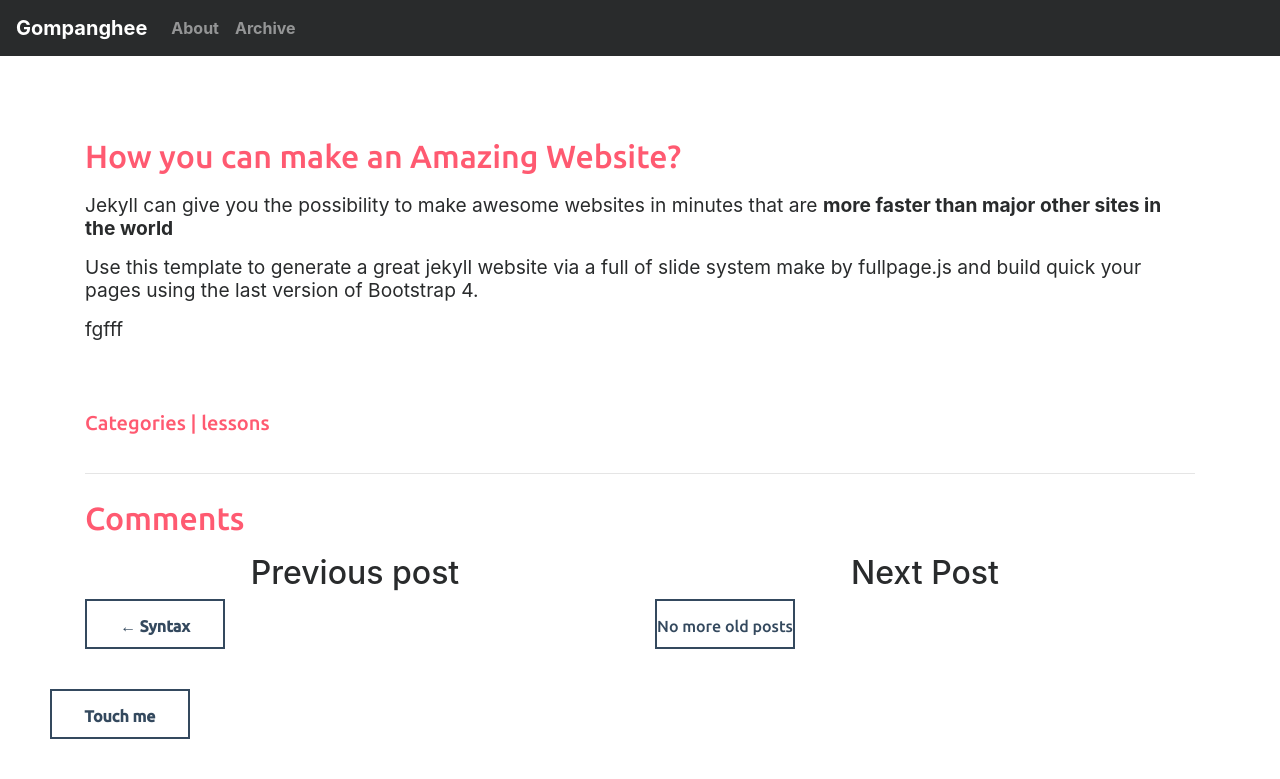
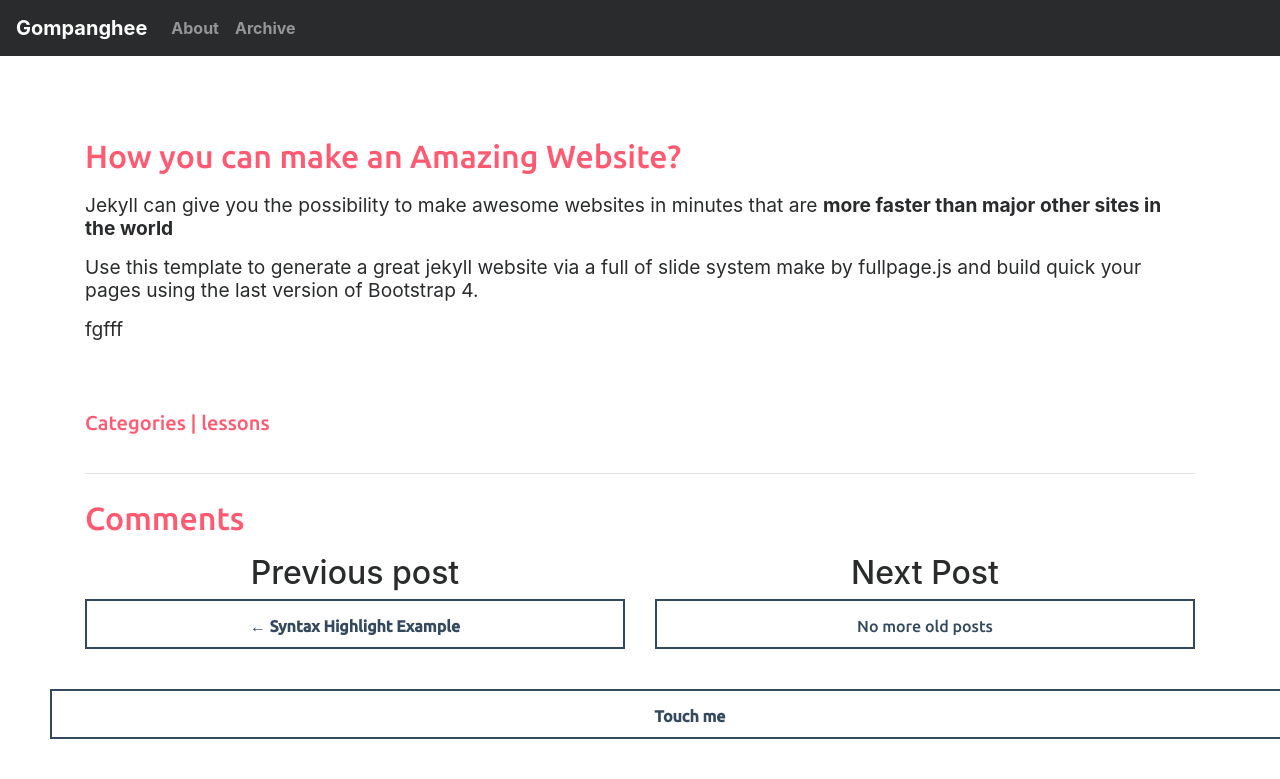
Before and after one commit to gompanghee/gompanghee.github.io, a Jekyll site: the page built from _posts/lessons/2017-03-20-make-your-jekyll-website-amazing.md, in a window 1280 px wide. Shown: the part 900-1679 px from the top of the page. Built offline with Jekyll 4.4.1, drawn with Linux system fonts in a browser that asks for light colours; nearby versions of some CDN libraries; comment, search, counter and statistics services are not loaded.

Commit message:
Update post.html

```diff
--- a/_includes/themes/bootstrap/post.html
+++ b/_includes/themes/bootstrap/post.html
@@ -179,7 +179,7 @@
 }
 
 .button-1{
-  width:140px;
+  width:100%;
   height:50px;
   border:2px solid #34495e;
   float:left;
@@ -192,7 +192,7 @@
 }
 
 .no-button{
-  width:140px;
+  width:100%;
   height:50px;
   border:2px solid #34495e;
   float:left;
@@ -216,10 +216,10 @@
 }
 
 .no-eff{
-  width:140px;
+  width:100%;
   height:50px;
   top:-2px;
-  right:-140px;
+  right:-100%;
   background:#34495e;
   position:absolute;
   transition:all .5s ease;
@@ -237,10 +237,10 @@
   position:relative;
 }
 .eff-1{
-  width:140px;
+  width:100%;
   height:50px;
   top:-2px;
-  right:-140px;
+  right:-100%;
   background:#34495e;
   position:absolute;
   transition:all .5s ease;
@@ -254,7 +254,7 @@
 }
 
 .button-4{
-  width:140px;
+  width:100%;
   height:50px;
   border:2px solid #34495e;
   float:left;
@@ -276,9 +276,9 @@
   position:relative;
 }
 .eff-4{
-  width:140px;
+  width:100%;
   height:50px;
-  left:-140px;
+  left:-100%;
   background:#34495e;
   position:absolute;
   transition:all .5s ease;
```
